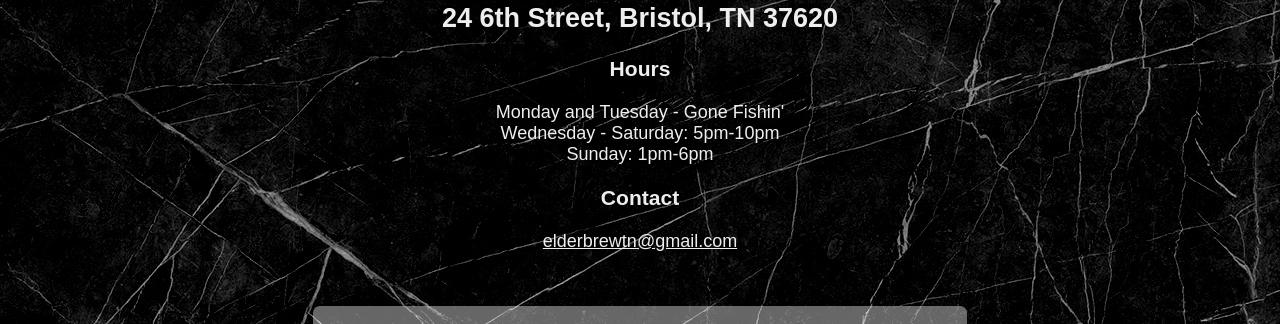
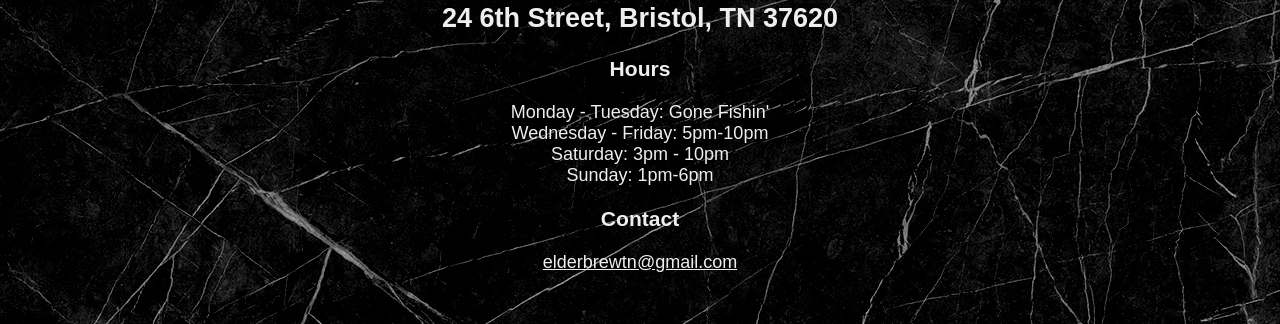
Before and after one commit to chris-bryant/Elderbrew, a Gatsby site: page / in a window 1280 px wide. Shown: the part 650-974 px from the top of the page. Built offline with nearby package versions, Linux system fonts and the light colour scheme; Gatsby itself is replaced by a stand-in of ours; a web font is replaced by a local one.

Commit message:
Updated hours, removed --prefix-paths in the deploy script. Added CNAME.

```diff
--- a/package.json
+++ b/package.json
@@ -1,9 +1,9 @@
 {
   "name": "gatsby-starter-default",
   "private": true,
-  "description": "A simple starter to get up and developing quickly with Gatsby",
+  "description": "Elderbrew",
   "version": "0.1.0",
-  "author": "Kyle Mathews <mathews.kyle@gmail.com>",
+  "author": "Chris Bryant <elderbrewtn@gmail.com>",
   "dependencies": {
     "babel-plugin-styled-components": "^1.10.6",
     "gatsby": "^2.13.73",
@@ -39,7 +39,7 @@
     "start": "npm run develop",
     "serve": "gatsby serve",
     "test": "echo \"Write tests! -> https://gatsby.dev/unit-testing \"",
-    "deploy": "gatsby build --prefix-paths && gh-pages -d public"
+    "deploy": "gatsby build && gh-pages -d public"
   },
   "repository": {
     "type": "git",
--- a/src/pages/index.js
+++ b/src/pages/index.js
@@ -157,10 +157,13 @@ const IndexPage = () => (
     <h3>Hours</h3>
     <Hours>
       <p>
-        Monday and Tuesday - Gone Fishin'
+        Monday - Tuesday: Gone Fishin'
       </p>
       <p>
-        Wednesday - Saturday: 5pm-10pm
+        Wednesday - Friday: 5pm-10pm
+      </p>
+      <p>
+        Saturday: 3pm - 10pm
       </p>
       <p>
         Sunday: 1pm-6pm
```
Also changed, not shown: 1 other file.
